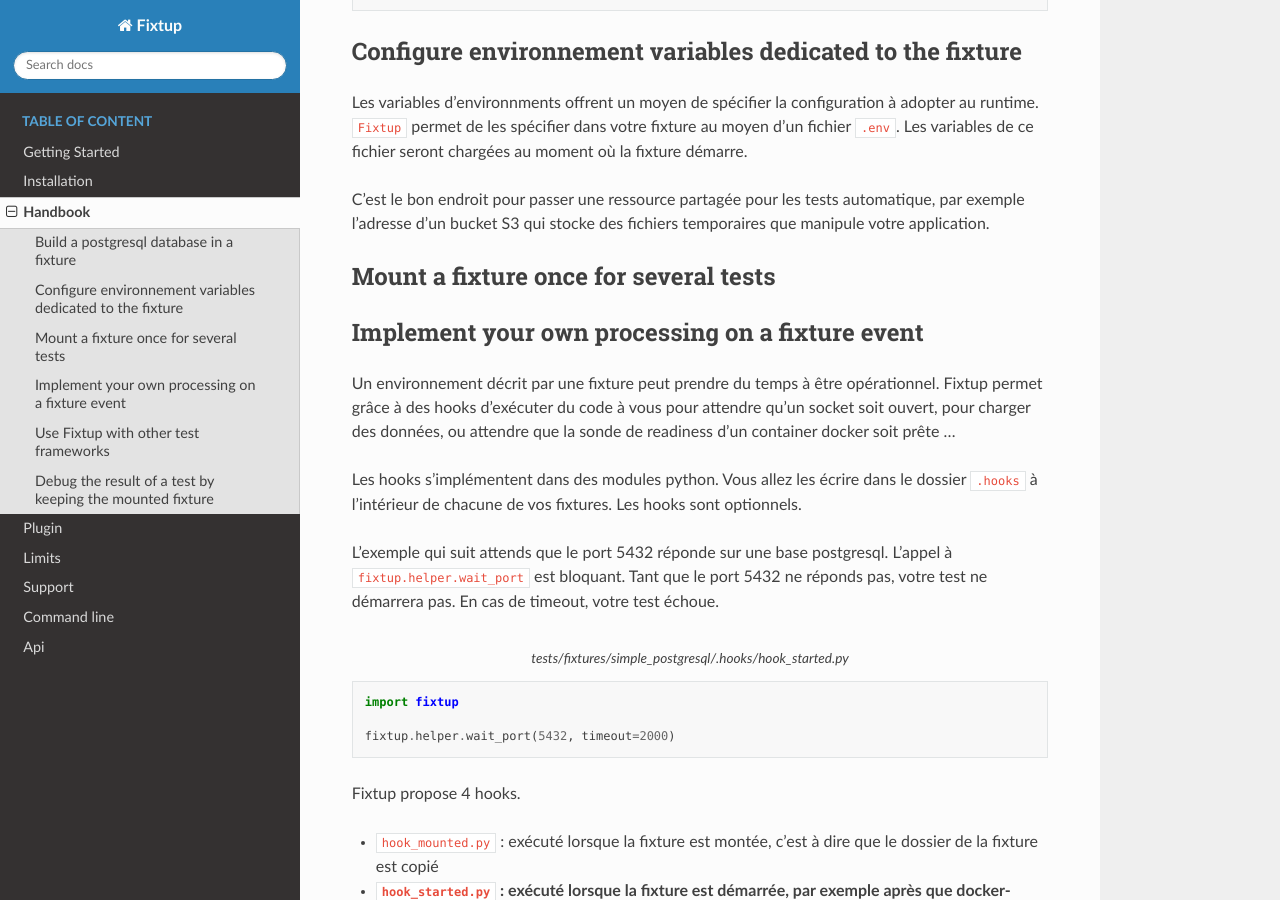
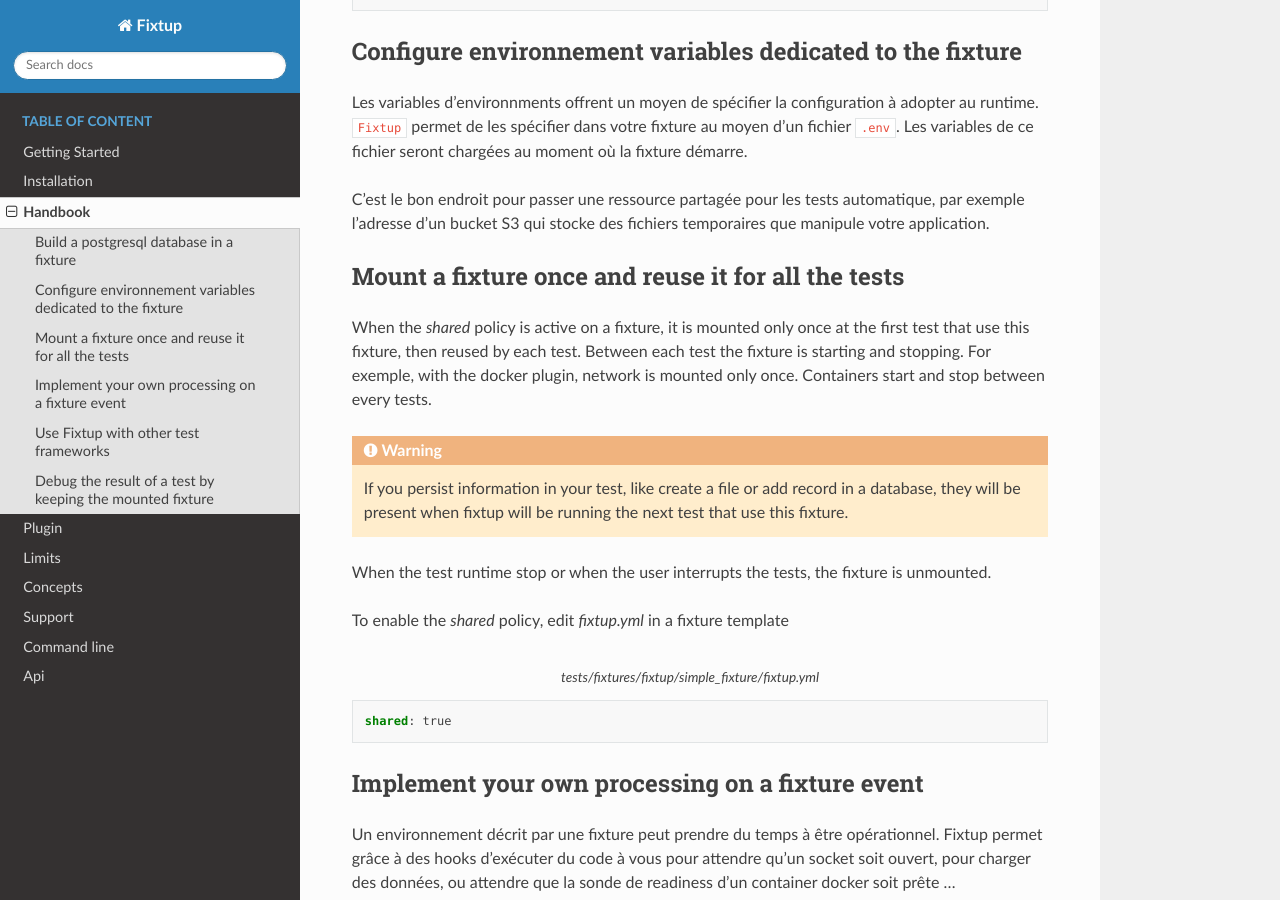
Before and after one commit to FabienArcellier/fixtup, a Sphinx documentation site: the page built from docs/source/handbook.rst, in a window 1280 px wide and 900 px high, scrolled down 1438 px. Built offline with Sphinx 7.4.7 and the Read the Docs theme 2.0.0, drawn with Linux system fonts in a browser that asks for light colours; some of the changed text lies outside the part shown.

Commit message:
A fixture template with a `shared` policy is mounted only once. The same fixture is used by all tests. The fixture is stopped and started between each test.
* write documentation about fixtup concepts
* write documentation about share policy in fixtup

```diff
--- a/docs/source/handbook.rst
+++ b/docs/source/handbook.rst
@@ -69,8 +69,24 @@
 C'est le bon endroit pour passer une ressource partagée pour les tests automatique, par exemple l'adresse d'un bucket S3
 qui stocke des fichiers temporaires que manipule votre application.
 
-Mount a fixture once for several tests
-**************************************
+Mount a fixture once and reuse it for all the tests
+***************************************************
+
+When the `shared` policy is active on a fixture, it is mounted only once at the first test that use this fixture,
+then reused by each test. Between each test the fixture is starting and stopping. For exemple, with the docker
+plugin, network is mounted only once. Containers start and stop between every tests.
+
+.. warning:: If you persist information in your test, like create a file or add record in a database, they will be
+    present when fixtup will be running the next test that use this fixture.
+
+When the test runtime stop or when the user interrupts the tests, the fixture is unmounted.
+
+To enable the `shared` policy, edit `fixtup.yml` in a fixture template
+
+.. code-block:: yaml
+    :caption: tests/fixtures/fixtup/simple_fixture/fixtup.yml
+
+    shared: true
 
 Implement your own processing on a fixture event
 ************************************************
--- a/docs/source/index.rst
+++ b/docs/source/index.rst
@@ -45,6 +45,7 @@
     handbook
     plugin
     limits
+    concepts
     support
     command_line
     api
```
Also changed, not shown: docs/source/concepts.rst (added, +30 -0 lines), docs/source/_static/fixture_livecycle.png (added), 1 other file.
